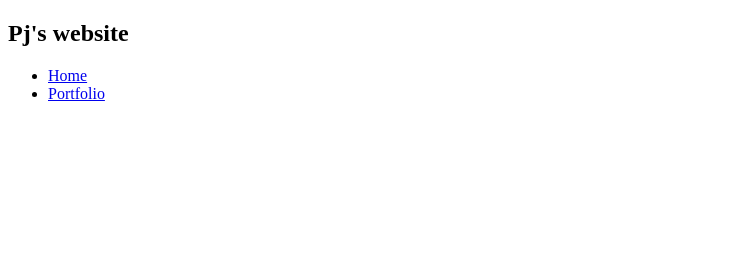
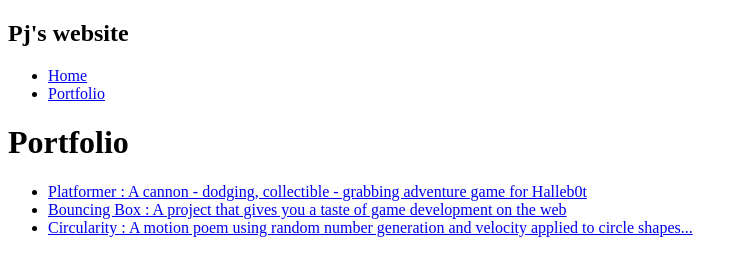
Before and after one commit to Prusselll/Prusselll.github.io, a plain HTML site: page portfolio.html in a window 1280 px wide. Shown: the whole page, without its empty margins (0-748 px from the left). Drawn offline with Linux system fonts and the light colour scheme.

```diff
--- a/portfolio.html
+++ b/portfolio.html
@@ -18,7 +18,19 @@
                 </li>
             </ul>
         </nav>
-    </div>
+        <main>
+            <div class="content">
+                <h1>Portfolio</h1>
+                <ul id="portfolio">
+                    <li><a href="projects/platformer/">Platformer : A cannon - dodging, collectible - grabbing adventure
+                            game for Halleb0t</a></li>
+                    <li><a href="projects/bouncing-box/">Bouncing Box : A project that gives you a taste of game
+                            development on the web </a></li>
+                    <li><a href="projects/circularity/">Circularity : A motion poem using random number generation and
+                            velocity applied to circle shapes...</a></li>
+                </ul>
+            </div>
+        </main>
 </body>
 
 </html>
```
